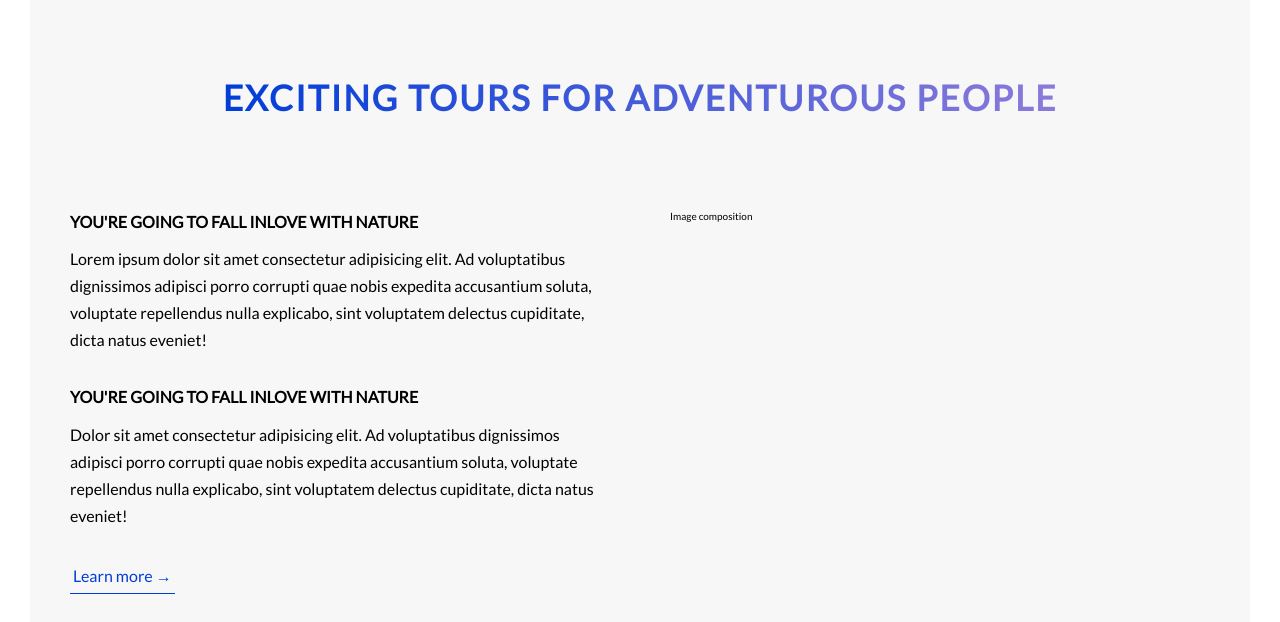
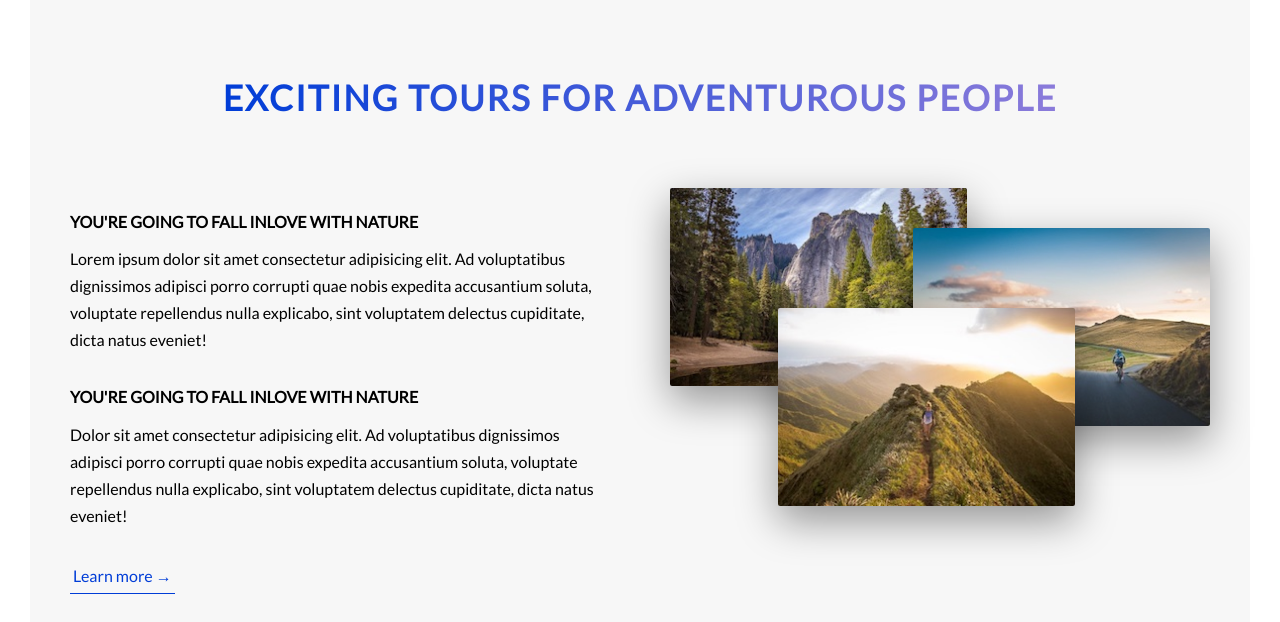
Before and after one commit to graygabrielle/advanced-css-site, a website: page index.html in a window 1280 px wide. Shown: the part 772-1394 px from the top of the page. Drawn offline with Linux system fonts and the light colour scheme.

Commit message:
finished building and styling about section

```diff
--- a/index.html
+++ b/index.html
@@ -53,7 +53,23 @@
             <a href="#" class="btn-text">Learn more &rarr;</a>
           </div>
           <div class="col-1-of-2">
-            Image composition
+            <div class="composition">
+              <img
+                src="assets/img/nat-1.jpg"
+                alt="Photo 1"
+                class="composition__photo composition__photo--p1"
+              />
+              <img
+                src="assets/img/nat-2.jpg"
+                alt="Photo 2"
+                class="composition__photo composition__photo--p2"
+              />
+              <img
+                src="assets/img/nat-3.jpg"
+                alt="Photo 3"
+                class="composition__photo composition__photo--p3"
+              />
+            </div>
           </div>
         </div>
       </section>
--- /dev/null
+++ b/sass/components/_composition.scss
@@ -0,0 +1,38 @@
+.composition {
+  position: relative;
+  &__photo {
+    width: 55%;
+    box-shadow: 0 1.5rem 4rem rgba($color-shadow, 0.4);
+    border-radius: 2px;
+    position: absolute;
+    z-index: 10;
+    transition: all 0.2s;
+
+    &--p1 {
+      left: 0;
+      top: -2rem;
+    }
+
+    &--p2 {
+      right: 0;
+      top: 2rem;
+    }
+
+    &--p3 {
+      left: 20%;
+      top: 10rem;
+    }
+
+    &:hover {
+      outline: 1rem solid $color-secondary;
+      outline-offset: 1.5rem;
+      transform: scale(1.2) translateY(-0.5rem);
+      box-shadow: 0 2.5rem 4rem rgba($color-shadow, 0.5);
+      z-index: 20;
+    }
+  }
+
+  &:hover &__photo:not(:hover) {
+    transform: scale(0.95);
+  }
+}
--- a/sass/main.scss
+++ b/sass/main.scss
@@ -8,6 +8,7 @@
 @import "base/utilities";
 
 @import "components/button";
+@import "components/composition";
 
 @import "layout/header";
 @import "layout/grid";
```
Also changed, not shown: assets/css/style.css, assets/img/nat-1.jpg (added), assets/img/nat-2.jpg (added), assets/img/nat-3.jpg (added).
